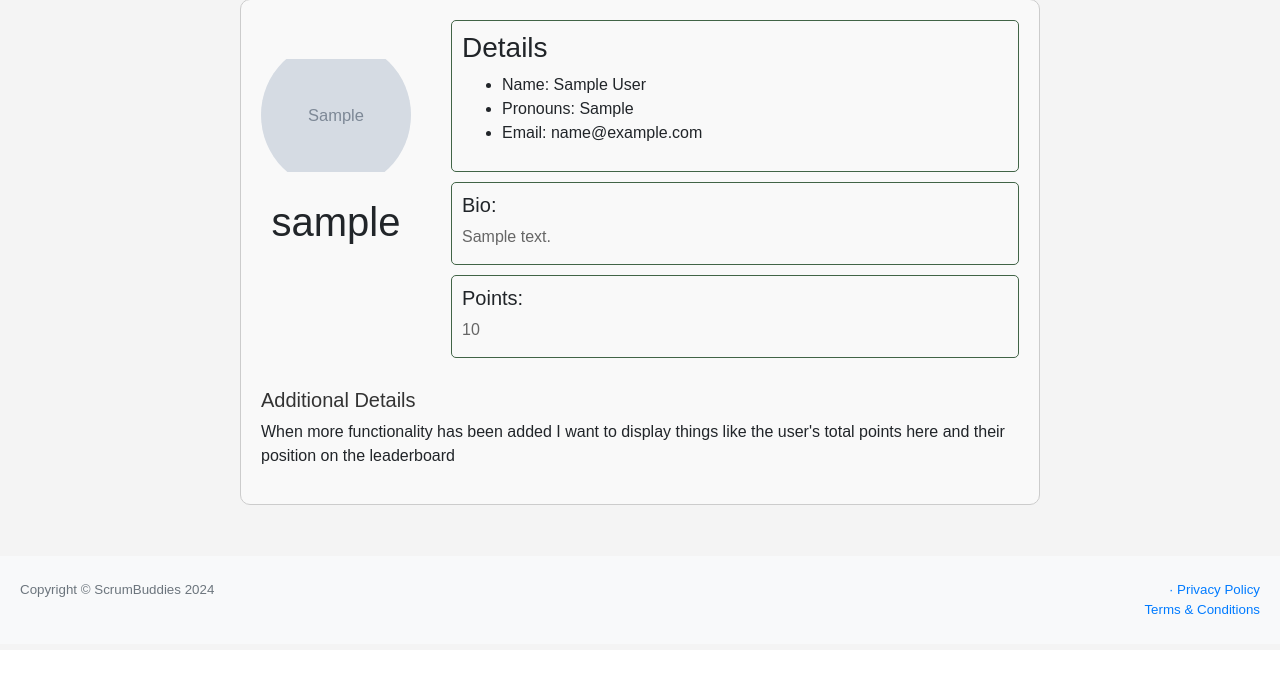
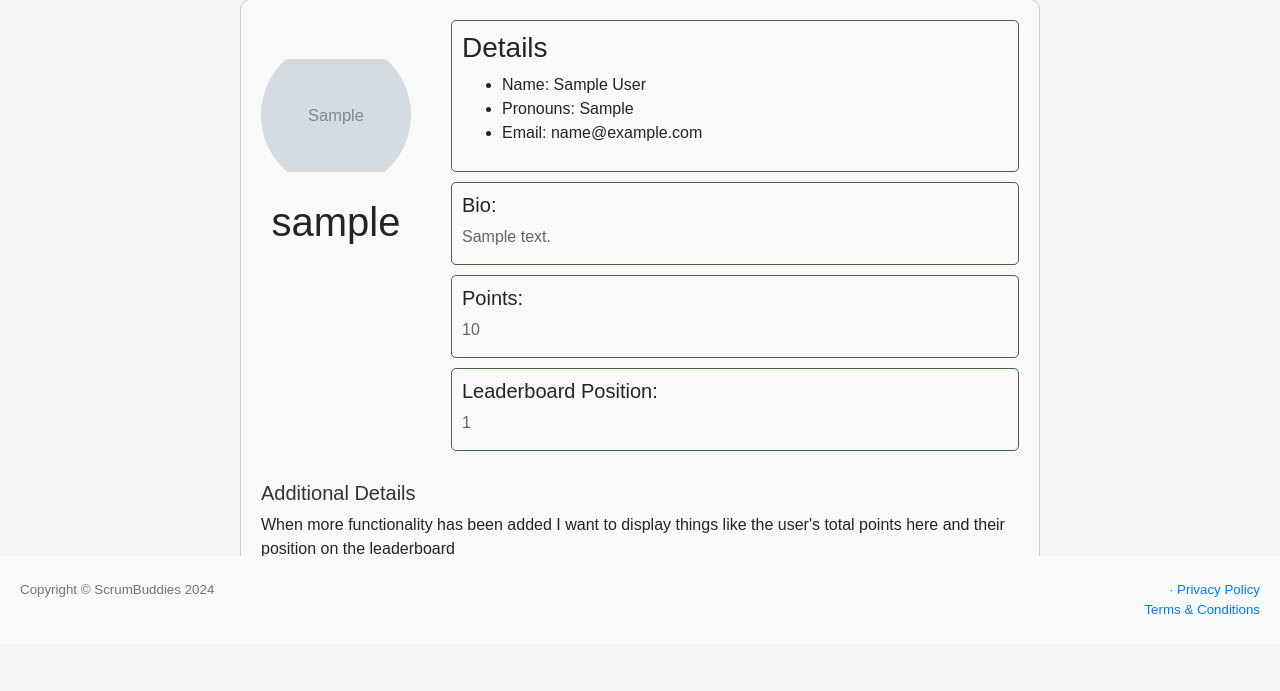
Before and after one commit to CharlieSilver1108/Sustainability-Game, a Django app: a page that uses members/templates/members/profileViewer.html in a window 1280 px wide. Shown: the part 156-847 px from the top of the page. Before the commit the page ends 770 px from the top, so only its background shows below. Run offline with Django 5.2, Linux system fonts and the light colour scheme; tables that the repository leaves empty hold one stand-in row (values such as "Sample post"); grey boxes marked "Sample" are stand-in pictures; some libraries are stand-ins or nearby versions.

Commit message:
added leaderboard position to user profiles

```diff
--- a/members/templates/members/profile.html
+++ b/members/templates/members/profile.html
@@ -85,6 +85,10 @@
                 <h5>Points:</h5>
                 <p>{{user.profile.points}}</p>
             </div>
+            <div class="user-detail">
+                <h5>Leaderboard Position:</h5>
+                <p>{{ user_position }}</p>
+            </div>
         </div>
         <div class="additional-details">
             <h3>Additional Details</h3>
--- a/members/templates/members/profileViewer.html
+++ b/members/templates/members/profileViewer.html
@@ -75,6 +75,10 @@
                 <h5>Points:</h5>
                 <p>{{userToView.profile.points}}</p>
             </div>
+            <div class="user-detail">
+                <h5>Leaderboard Position:</h5>
+                <p>{{ user_position }}</p>
+            </div>
         </div>
         <div class="additional-details">
             <h3>Additional Details</h3>
--- a/members/views.py
+++ b/members/views.py
@@ -97,10 +97,11 @@
 # profile_viewer receives a paramater from the URL corresponding to an existing User's username
 # it allows a user to view their friend's profile, for example
 def profile_viewer(request, username=None):
-    if username:
-        userToView = get_object_or_404(User, username=username)             # either returns a User object, or a 404 error saying the user doesn't exist
-        return render(request, 'members/profileViewer.html', {'userToView': userToView})
-    else:
+    try:
+        userToView = User.objects.get(username=username)             # either returns a User object, or a 404 error saying the user doesn't exist
+        user_position = list(Profile.objects.order_by('-points')).index(Profile.objects.get(user=userToView)) + 1
+        return render(request, 'members/profileViewer.html', {'userToView': userToView, 'user_position':user_position})
+    except:
         messages.success(request, "User not found!")         # if no parameter value is given, redirects to home page and displays message
         return redirect('index')
 
@@ -111,8 +112,9 @@
 
 
 # ------- Will START -------
-def profile_user(request):
-    return render(request, 'members/profile.html', {'user': request.user})
+def profile_user(request):#
+    current_user_position = list(Profile.objects.order_by('-points')).index(Profile.objects.get(user=request.user)) + 1
+    return render(request, 'members/profile.html', {'user': request.user, 'user_position':current_user_position})
 # ------- Will END -------
 
 
```
